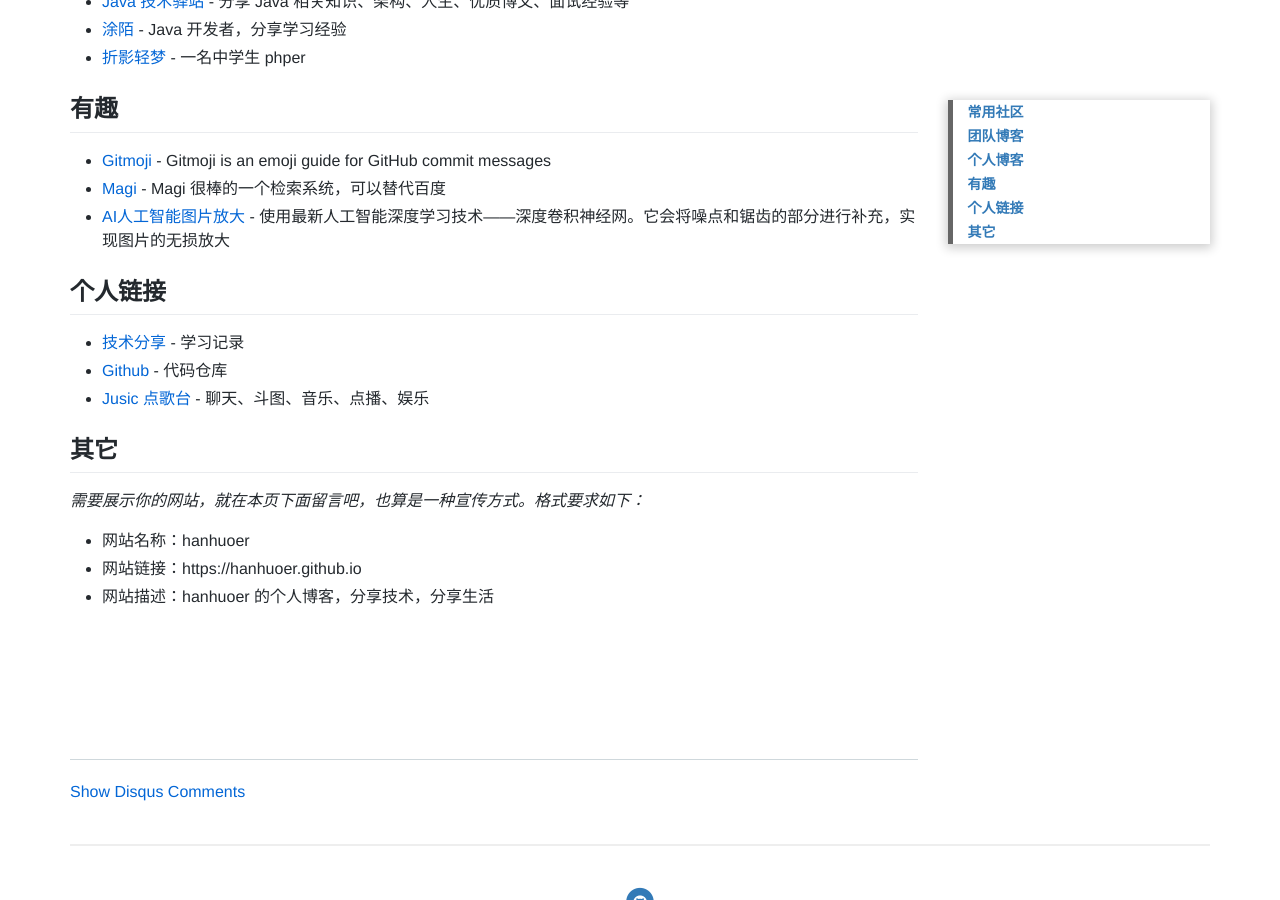
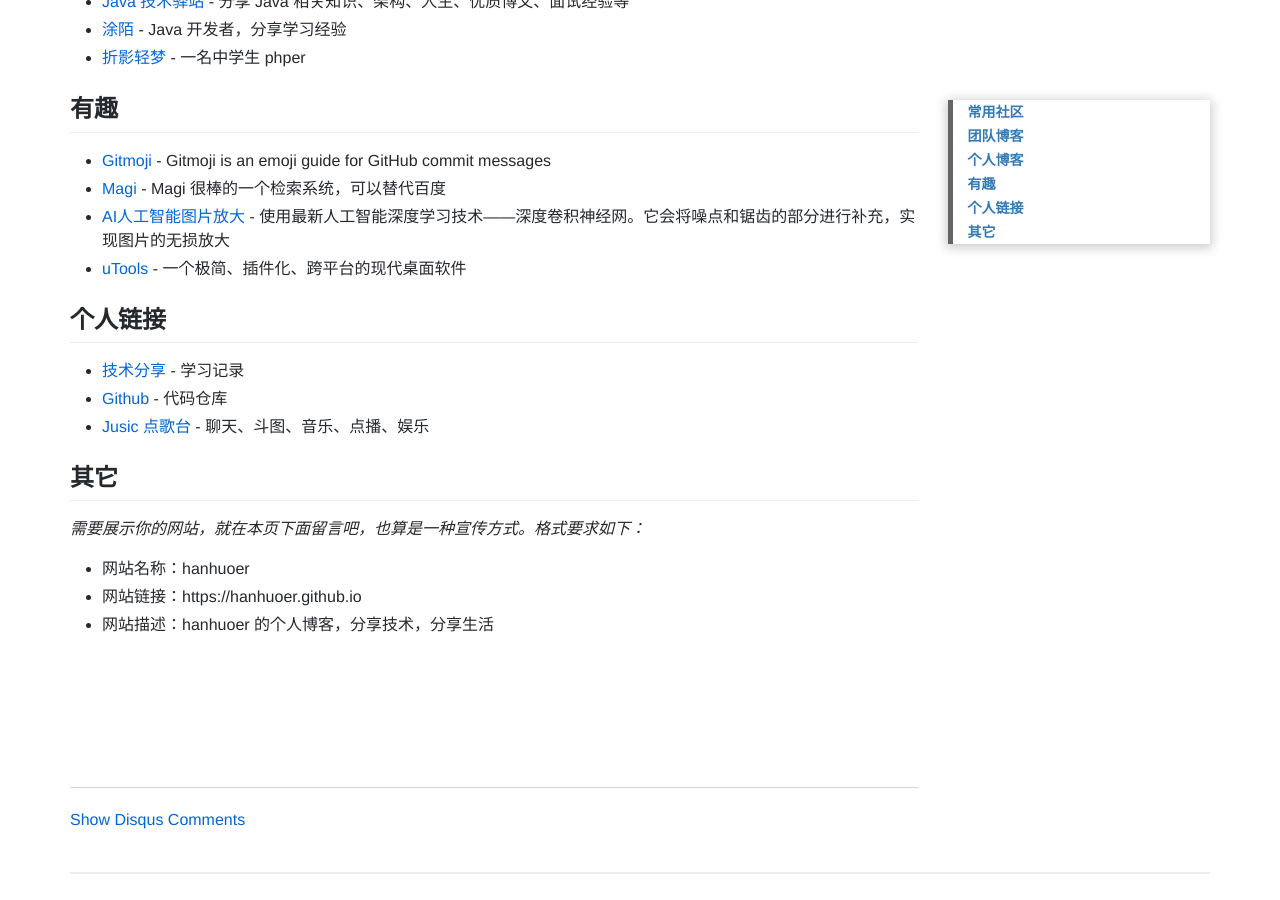
Before and after one commit to hanhuoer/hanhuoer.github.io, a Jekyll site: the page built from pages/link.md, in a window 1280 px wide and 900 px high, scrolled down 899 px. Built offline with Jekyll 4.4.1, drawn with Linux system fonts in a browser that asks for light colours; nearby versions of some CDN libraries; comment, search, counter and statistics services are not loaded.

Commit message:
:pencil: link

```diff
--- a/pages/link.md
+++ b/pages/link.md
@@ -32,6 +32,7 @@ permalink: /link
 - [Gitmoji](https://gitmoji.carloscuesta.me/) - Gitmoji is an emoji guide for GitHub commit messages
 - [Magi](https://magi.com/) - Magi 很棒的一个检索系统，可以替代百度
 - [AI人工智能图片放大](https://bigjpg.com/) - 使用最新人工智能深度学习技术——深度卷积神经网。它会将噪点和锯齿的部分进行补充，实现图片的无损放大
+- [uTools](https://u.tools/) - 一个极简、插件化、跨平台的现代桌面软件
 
 ## 个人链接
 
```
